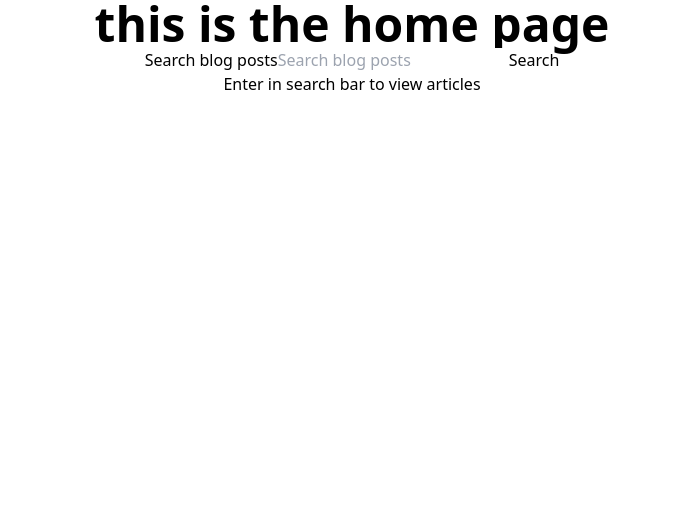
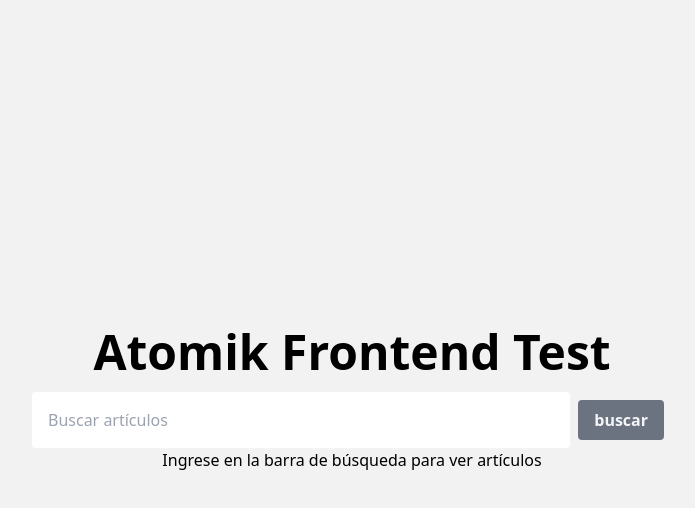
Before and after one commit to cruzma/front-end-atomik, a React (Create React App) app: page / in a window 1280 px wide. Shown: the top 508 px of the page, without its empty margins (288-983 px from the left). Built offline with nearby package versions, Linux system fonts and the light colour scheme.

Commit message:
pagination and homepage styling done

```diff
--- a/package.json
+++ b/package.json
@@ -6,6 +6,7 @@
     "@testing-library/jest-dom": "^5.16.3",
     "@testing-library/react": "^12.1.4",
     "@testing-library/user-event": "^13.5.0",
+    "install": "^0.13.0",
     "react": "^18.0.0",
     "react-dom": "^18.0.0",
     "react-router-dom": "^6.3.0",
--- a/src/components/articleCard/articleCard.jsx
+++ b/src/components/articleCard/articleCard.jsx
@@ -16,13 +16,12 @@ const ArticleCard = (props) => {
     }
     return(
 
-    <div className='p-16 bg-emerald-500 m-5'>
-
-        <a href={props.data.title} onClick={routeChange}>
-            <h1>{props.data.title}</h1>
-            <h2>{props.data.headline}</h2>
-
-        </a>
+    <div className='m-5 rounded-lg cursor-pointer w-80 h-[32rem] hover:shadow-inner' onClick={routeChange}>
+        <img src={props.data.featured_media.medium} className="rounded-t-lg h-3/5 w-full"/>
+        <div className='bg-white text-center rounded-b-lg h-2/5'>
+            <h1 className='text-[#8b8f98] text-xl font-bold pt-6'>{props.data.title}</h1>
+            <h2 className='text-[#acb3be] text-sm font-light pt-6 px-1'>{props.data.excerpt}</h2>
+        </div>
     </div>
 
     )
--- a/src/components/articleList/articleList.jsx
+++ b/src/components/articleList/articleList.jsx
@@ -5,11 +5,16 @@ import ArticleCard from '../articleCard/articleCard';
 
 
 
-const ArticleList = (props) => (
-        <div>
+const ArticleList = ({articles, loading}) => {
+
+    if(loading){
+        return <h2>loading...</h2>
+    }
+    return(
+        <div className='flex flex-wrap justify-center items-center'>
 
             {
-                props.articles.data.map((article) =>
+                articles.map((article) =>
                     <ArticleCard key={article.id} data={article} />
 
                 )
@@ -17,6 +22,10 @@ const ArticleList = (props) => (
 
 
         </div>
-)
+    )
+
+}
+
+
 
 export default ArticleList;
--- /dev/null
+++ b/src/components/pagenation/pagenation.jsx
@@ -0,0 +1,27 @@
+import React from "react";
+
+const Pagination = ({ articlesPerPage, totalArticles, paginate}) => {
+
+    const pageNumbers = [];
+
+    for(let i = 1; i <= Math.ceil(totalArticles / articlesPerPage); i++){
+        pageNumbers.push(i)
+    }
+
+    return(
+        <div>
+            <ul className="flex justify-center items-center my-4">
+                {pageNumbers.map(number => (
+                    <li key={number}
+                        className="cursor-pointer py-2 px-4 text-gray-500 border-b-8 text-green-500 border-green-500"
+                        onClick={() => paginate(number)}
+                    >
+                            {number}
+                    </li>
+                ))}
+            </ul>
+        </div>
+    )
+}
+
+export default Pagination
--- a/src/components/searchBar/SearchBar.jsx
+++ b/src/components/searchBar/SearchBar.jsx
@@ -1,28 +1,18 @@
 import React from 'react'
 
 
-const SearchBar = ({ handleSubmit, handleChange}) => {
-
-    // const [searchInput, setSearchInput] = useState('')
-
-    // const handleSubmit = (event) => {
-    //     event.preventDefault();
-    //     console.log(searchInput);
-    // }
+const SearchBar = ({ handleSubmit, handleChange, }) => {
 
     return(
-        <form onSubmit={handleSubmit} >
-            <label htmlFor="header-search">
-                <span className="visually-hidden">Search blog posts</span>
-            </label>
+        <form onSubmit={handleSubmit} className="flex w-1/2 justify-end">
             <input
                 type="text"
                 id="header-search"
-                placeholder="Search blog posts"
-                name="s"
+                placeholder="Buscar artículos"
+                className='py-3 px-4 w-full rounded shadow font-thin focus:outline-none focus:shadow-lg focus:shadow-slate-200 duration-100 shadow-gray-100'
                 onChange={handleChange}
             />
-            <button type="submit">Search</button>
+            <button type="submit" className='m-2 rounded px-4 px-4 py-2 font-semibold bg-gray-500 text-gray-100'>buscar</button>
         </form>
     )
 }
--- a/src/pages/ArticlePage/ArticlePage.jsx
+++ b/src/pages/ArticlePage/ArticlePage.jsx
@@ -34,13 +34,19 @@ const ArticlePage = () => {
     }, [])
 
 
+
+
     return (
-        <div className='flex flex-col w-full items-center'>
-            <div className='bg-emerald-600 w-10/12'>
+        <div className='flex flex-col w-full items-center min-h-screen bg-[#f2f2f2]'>
+            <div className='w-10/12'>
               <div className='w-full text-center'>
                 <h1 className='text-5xl font-bold pb-9'>{articleData.title}</h1>
+                <p>{articleData.published}</p>
+                <p>{articleData.metas['article:author']}</p>
+                <p>{articleData.metas['article:section']}</p>
+                {console.log(articleData.metas['article:author'])}
               </div>
-              <div dangerouslySetInnerHTML={{__html: articleData.content}}></div>
+              <div dangerouslySetInnerHTML={{__html: articleData.content}} className="text-lg"></div>
             </div>
         </div>
     )
--- a/src/pages/Homepage/HomePage.jsx
+++ b/src/pages/Homepage/HomePage.jsx
@@ -1,17 +1,24 @@
 import React, { useState } from 'react';
 import SearchBar from '../../components/searchBar/SearchBar';
 import ArticleList  from '../../components/articleList/articleList';
+import Pagination from '../../components/pagenation/pagenation';
 
 
 const HomePage = () => {
 
     const [searchInput, setSearchInput] = useState('')
     const [articles, setArticles] = useState([]);
+    const [loading, setLoading] = useState(false);
+    const [currentPage, setCurrentPage] = useState(1)
+    const [articlesPerPage] = useState(4)
+
+
 
     let searchString = JSON.stringify(searchInput)
 
     const handleSubmit = (event) => {
         event.preventDefault();
+        setLoading(true);
 
         fetch(`https://beta.mejorconsalud.com/wp-json/mc/v3/posts?search=${searchString}`)
         .then((response) => {
@@ -54,7 +61,7 @@ const HomePage = () => {
         //     .catch((err) => {
         //       console.error(err);
         //     });
-
+      setLoading(false);
 
     }
 
@@ -62,7 +69,9 @@ const HomePage = () => {
         setSearchInput(event.target.value)
     }
 
-    const orderByRelevance = () => {
+    const orderByRelevance = (event) => {
+        event.preventDefault();
+
         fetch(`https://beta.mejorconsalud.com/wp-json/mc/v3/posts?search=${searchString}&page=1&orderby=relevance`)
           .then((response) => {
               if (
@@ -84,17 +93,43 @@ const HomePage = () => {
             });
     }
 
+    //get current article
+    const indexOfLastArticle = currentPage * articlesPerPage
+    const indexOfFirstArticle = indexOfLastArticle - articlesPerPage;
+
+    const getCurrentArticles = () => {
+      if(articles.length === 0){
+        return []
+      } else {
+        return articles.data.slice(indexOfFirstArticle, indexOfLastArticle);
+      }
+    }
+
+
+    //change page
+    const paginate = (pageNumber) => setCurrentPage(pageNumber)
+
     return (
-        <div className='flex flex-col items-center'>
-            <h1 className='text-5xl font-bold'>this is the home page</h1>
-            <SearchBar
-                handleSubmit={handleSubmit}
-                handleChange={handleChange}
-            />
+        <div className='flex min-h-screen flex-col w-full items-center justify-center bg-[#f2f2f2]'>
+            <h1 className='text-5xl font-bold mb-4'>Atomik Frontend Test</h1>
+            <div className='w-full flex justify-center'>
+                <SearchBar
+                    handleSubmit={handleSubmit}
+                    handleChange={handleChange}
+                />
 
-            { articles.length === 0 ? <div>Enter in search bar to view articles</div> : <button onClick={orderByRelevance}>Mas Relevantes</button>}
-            { articles.length !== 0 && <div>{articles.data.length}</div>}
-            { articles.length !== 0 && <ArticleList articles={articles} /> }
+                <form onSubmit={orderByRelevance}>
+                  { articles.length !== 0 && <button type='submit' className="m-2 rounded px-4 px-4 py-2 font-semibold bg-gray-500 text-gray-100">Mas Relevantes</button>}
+                </form>
+             </div>
+
+
+
+            { articles.length === 0 ? <div>Ingrese en la barra de búsqueda para ver artículos</div> : <div>encontrado un total de {articles.data.length} artículos</div> }
+            { articles.length !== 0 && <ArticleList articles={getCurrentArticles()} loading={loading}/> }
+            { articles.length !== 0 && <Pagination articlesPerPage={articlesPerPage} totalArticles={articles.data.length} paginate={paginate}></Pagination> }
+
+
         </div>
     )
 }
```
Also changed, not shown: 1 other file (tests, documents, lock files or other folders).
